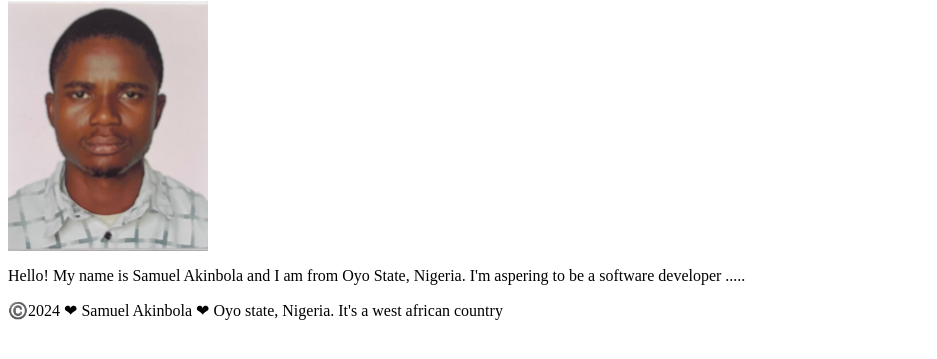
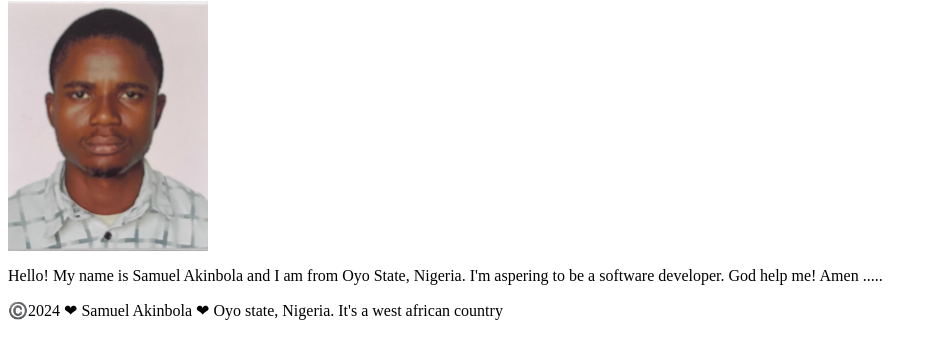
Before and after one commit to ak-sam110/wdd130, a plain HTML site: page index.html/assignmt.html in a window 1280 px wide. Shown: the part 123-482 px from the top of the page, without its empty margins (0-937 px from the left). Drawn offline with Linux system fonts and the light colour scheme.

Commit message:
week one

```diff
--- a/index.html/assignmt.html
+++ b/index.html/assignmt.html
@@ -15,7 +15,7 @@
     <main>
       <h1>Samuel Akinbola | WDD 130</h1>
       <img src="images/PASSPORT.jpg" alt="Hello, my name is Samuel Akinbola" width="200">
-      <p>Hello! My name is Samuel Akinbola and I am from Oyo State, Nigeria. I'm aspering to be a software developer ..... </p>
+      <p>Hello! My name is Samuel Akinbola and I am from Oyo State, Nigeria. I'm aspering to be a software developer. God help me! Amen ..... </p>
     </main>
     <footer>
       <p>©️2024 ❤ Samuel Akinbola ❤ Oyo state, Nigeria. It's a west african country</p>
```
